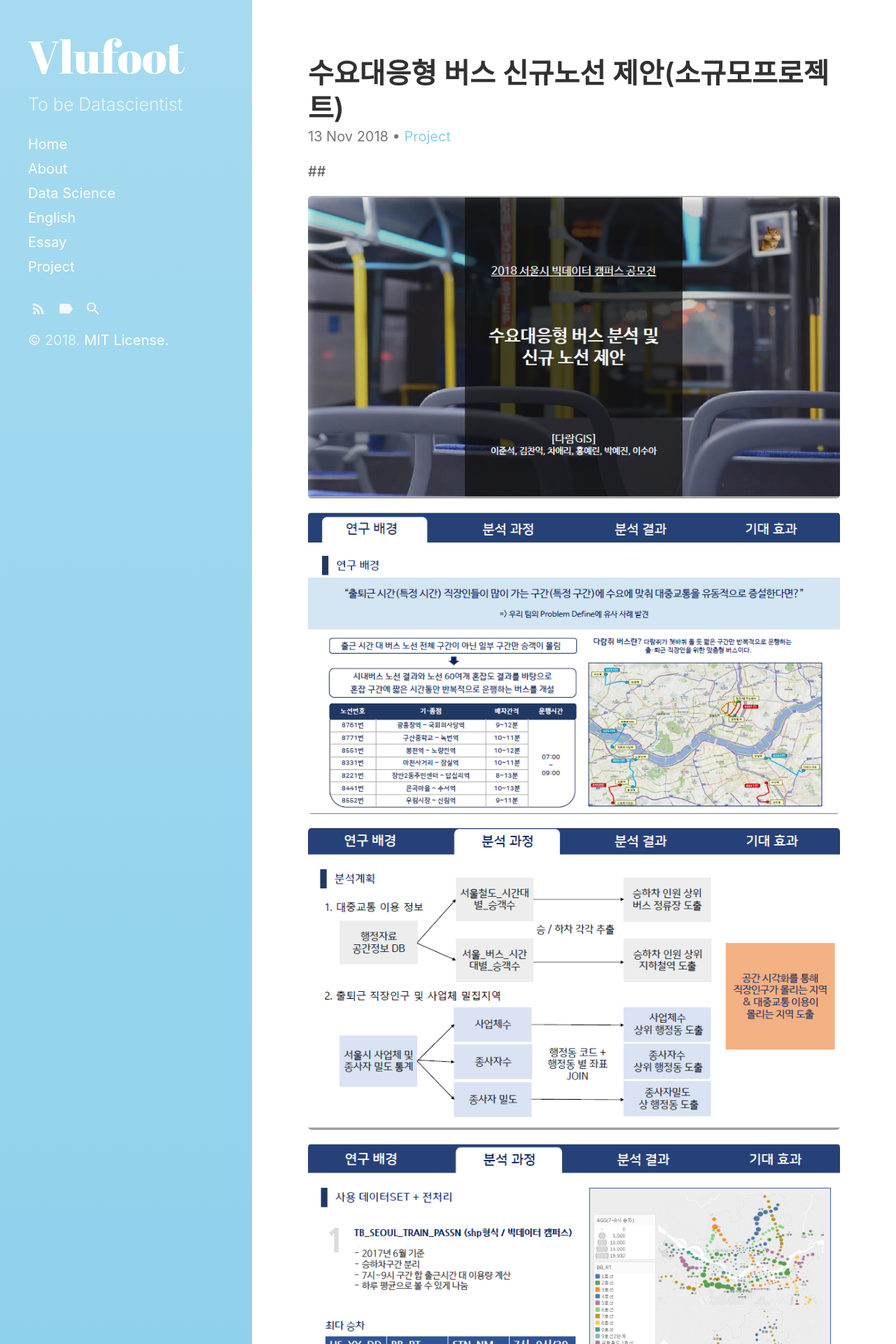
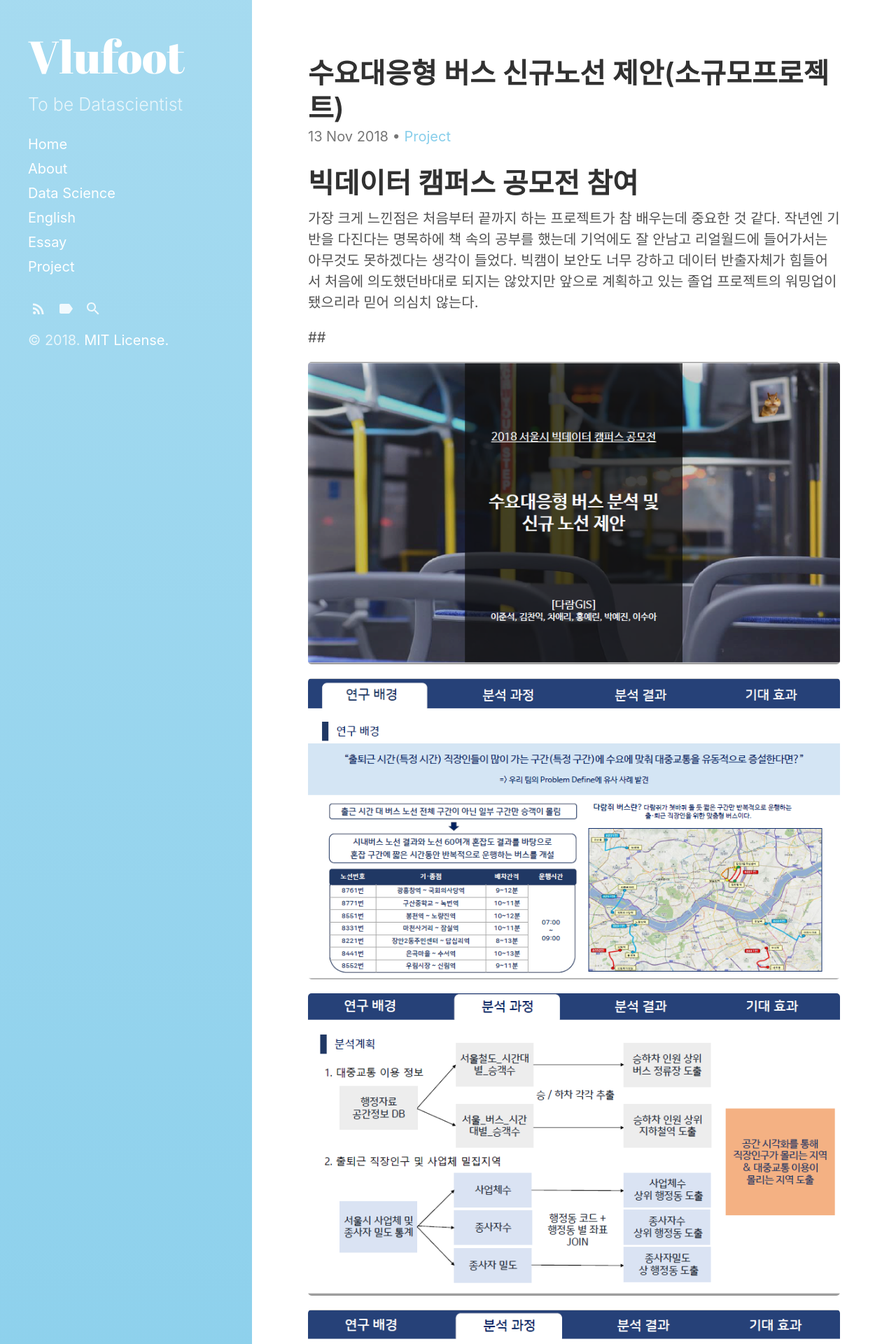
Before and after one commit to vlufoot/vlufoot.github.io, a Jekyll site: the page built from _posts/2018-11-13-daramgis.md, in a window 1280 px wide. Shown: the top 1920 px of the page at 70% size. Built offline with Jekyll 4.4.1, drawn with Linux system fonts in a browser that asks for light colours; some of the changed text lies outside the part shown.

Commit message:
Update 2018-11-13-daramgis.md

```diff
--- a/_posts/2018-11-13-daramgis.md
+++ b/_posts/2018-11-13-daramgis.md
@@ -7,6 +7,13 @@ categories:
 tags:
   - toy Project
 ---
+# 빅데이터 캠퍼스 공모전 참여
+
+가장 크게 느낀점은 처음부터 끝까지 하는 프로젝트가 참 배우는데 중요한 것 같다.
+작년엔 기반을 다진다는 명목하에 책 속의 공부를 했는데 기억에도 잘 안남고 리얼월드에 들어가서는 아무것도 못하겠다는 생각이 들었다.
+빅캠이 보안도 너무 강하고 데이터 반출자체가 힘들어서 처음에 의도했던바대로 되지는 않았지만 앞으로 계획하고 있는 졸업 프로젝트의 워밍업이 됐으리라 믿어 의심치 않는다.
+
+<!--more-->
 
 ##
 
```
